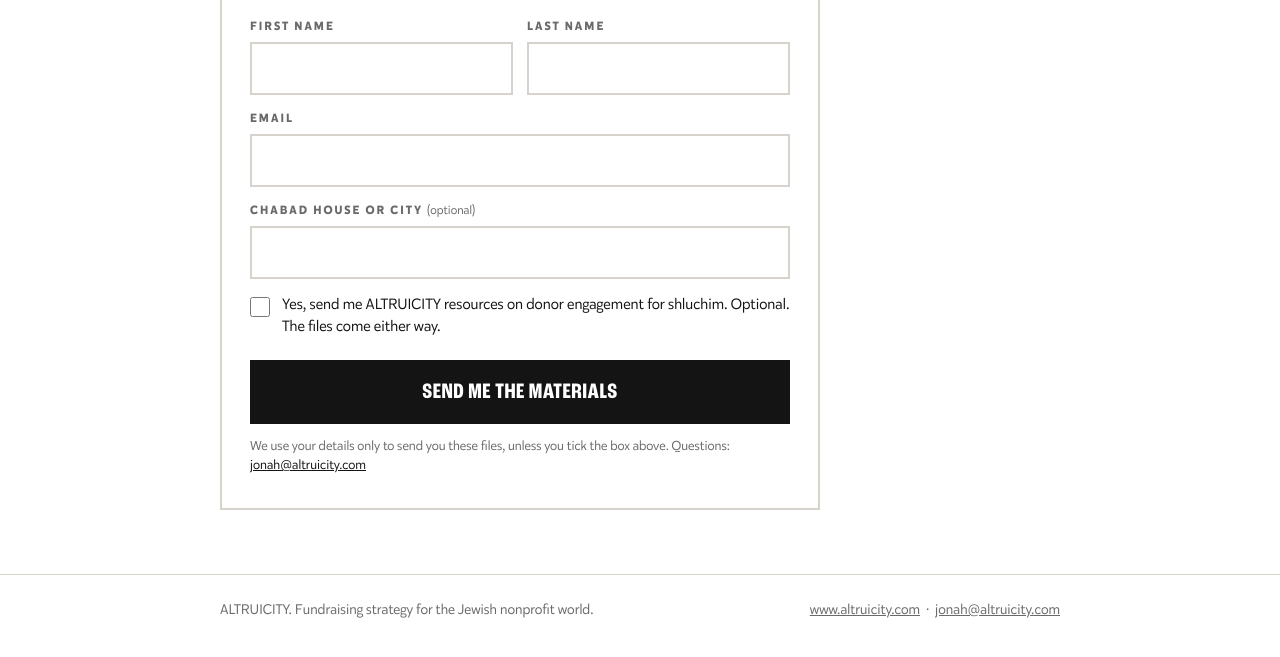
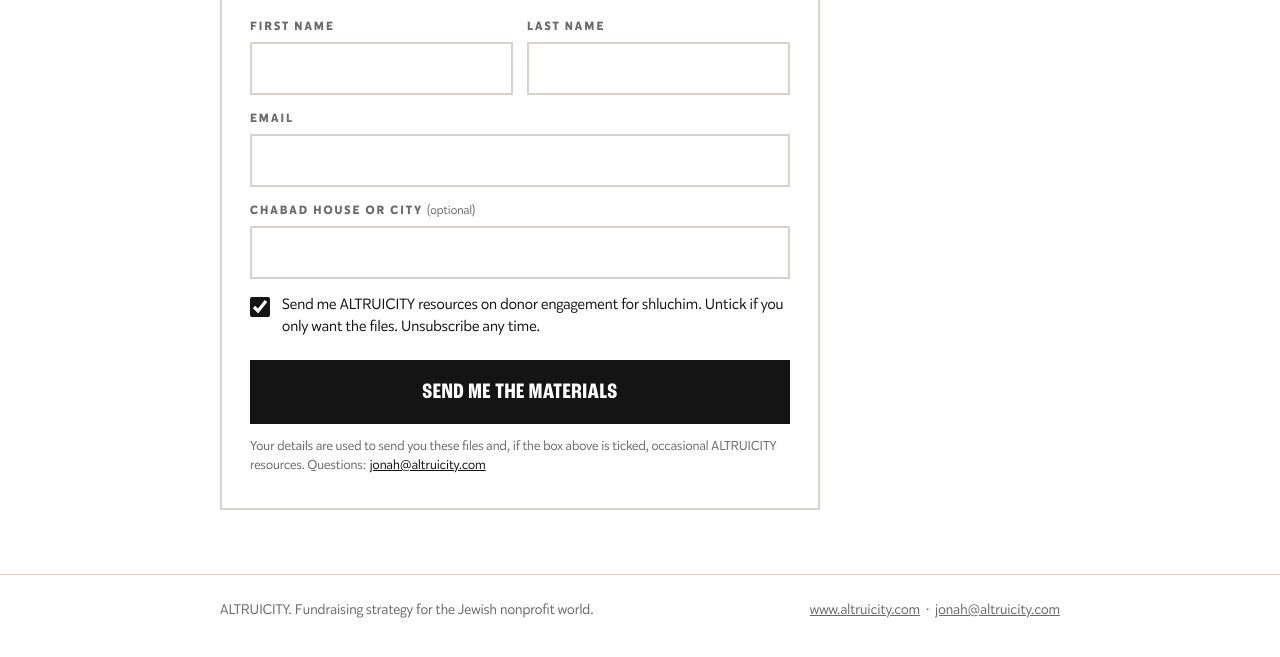
Before and after one commit to tali-a11y/Kinnus-Presentations-, a plain HTML site: page index.html in a window 1280 px wide. Shown: the part 683-1340 px from the top of the page. Drawn offline with Linux system fonts and the light colour scheme.

Commit message:
Pre-tick the resources opt-in and adjust the consent wording
Co-Authored-By: Claude Fable 5.1 <noreply@anthropic.com>
Claude-Session: https://claude.ai/code/session_01J99KTW5EYvvJnoU2z6TGDr

```diff
--- a/index.html
+++ b/index.html
@@ -107,10 +107,10 @@
       <div class="field"><label for="email">Email</label><input id="email" name="email" type="email" autocomplete="email" inputmode="email" required></div>
       <div class="field"><label for="house">Chabad house or city <span style="letter-spacing:0;text-transform:none;font-family:var(--body)">(optional)</span></label><input id="house" name="chabad_house" type="text" autocomplete="organization"></div>
       <div class="hp" aria-hidden="true"><label for="website">Website</label><input id="website" name="website" type="text" tabindex="-1" autocomplete="off"></div>
-      <label class="check"><input id="optin" name="opt_in" type="checkbox" value="yes"><span>Yes, send me ALTRUICITY resources on donor engagement for shluchim. Optional. The files come either way.</span></label>
+      <label class="check"><input id="optin" name="opt_in" type="checkbox" value="yes" checked><span>Send me ALTRUICITY resources on donor engagement for shluchim. Untick if you only want the files. Unsubscribe any time.</span></label>
       <button type="submit" id="submitBtn">Send me the materials</button>
       <p class="err" id="err">Please enter your first name, last name and a valid email.</p>
-      <p class="fine">We use your details only to send you these files, unless you tick the box above. Questions: <a href="mailto:jonah@altruicity.com">jonah@altruicity.com</a></p>
+      <p class="fine">Your details are used to send you these files and, if the box above is ticked, occasional ALTRUICITY resources. Questions: <a href="mailto:jonah@altruicity.com">jonah@altruicity.com</a></p>
     </form>
 
     <section class="card files" id="files" aria-live="polite">
```
